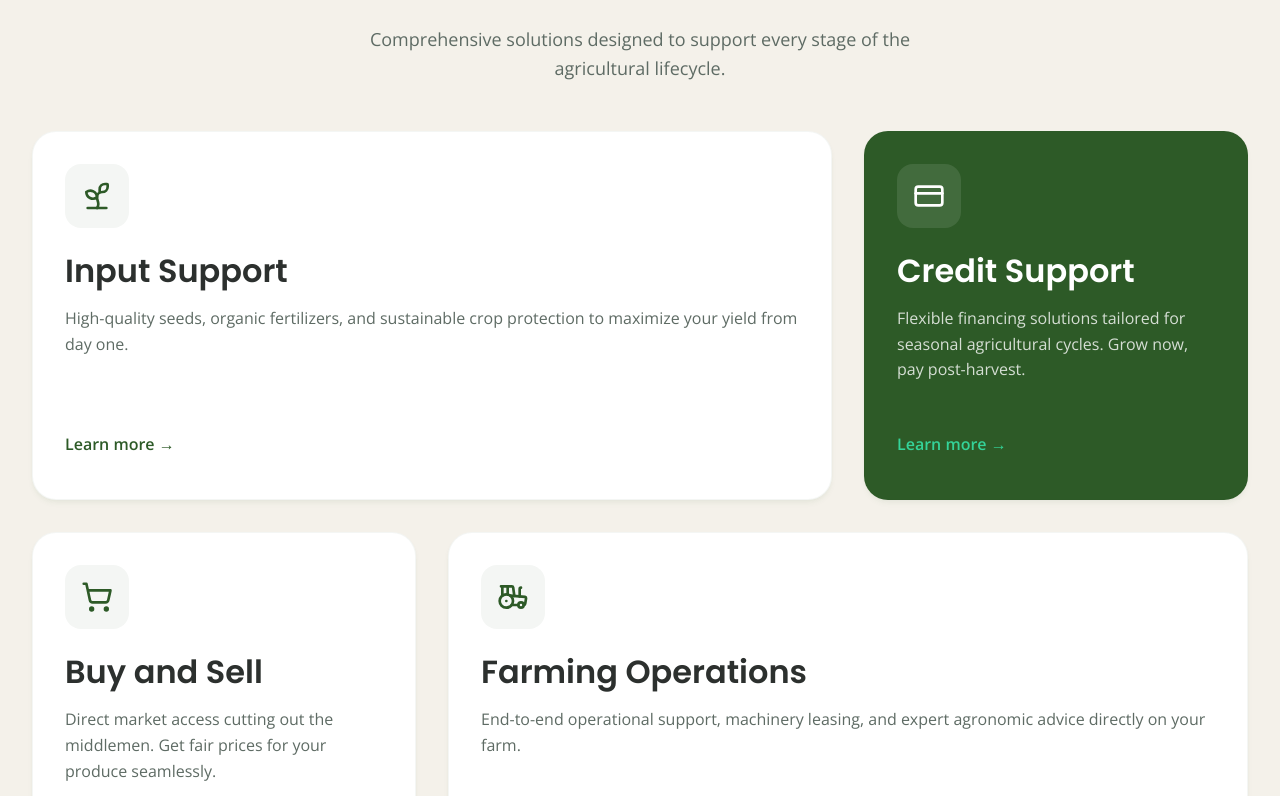
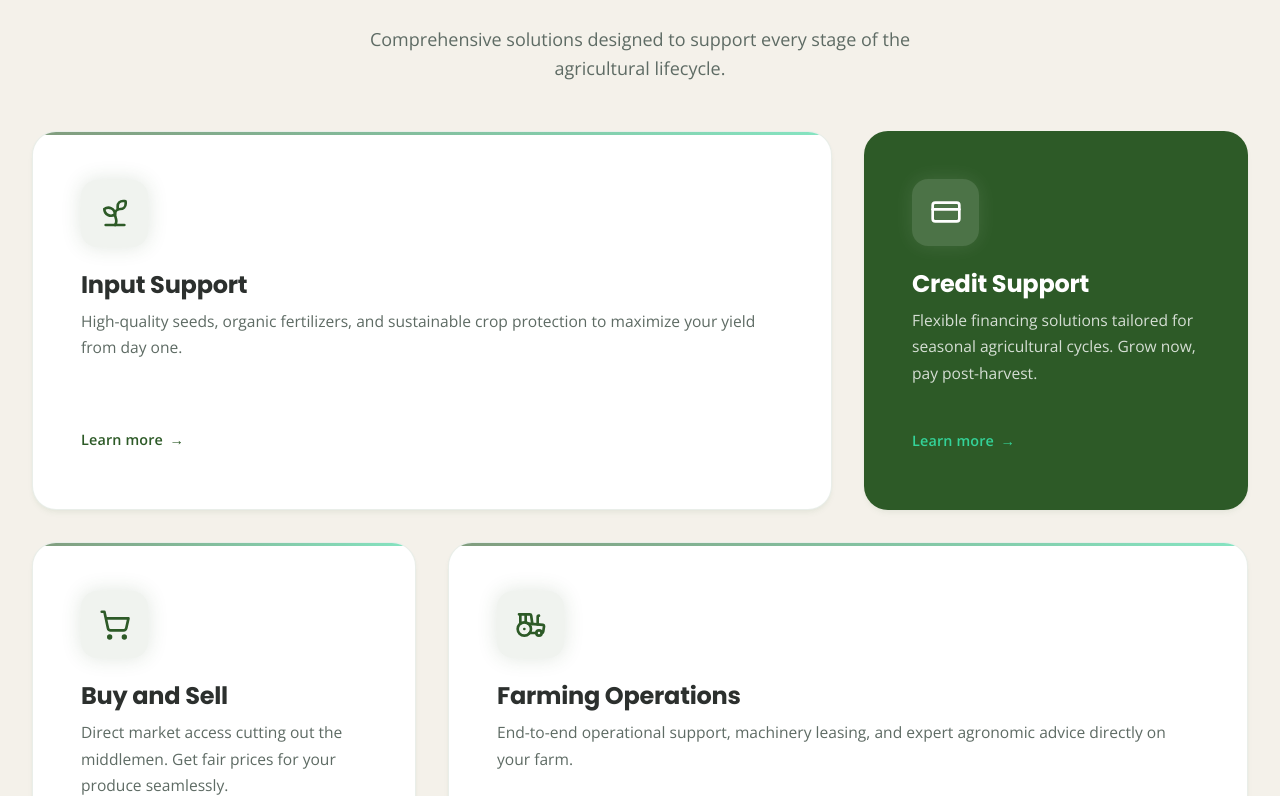
Before and after one commit to dake-07/bloomingfields, a React (Vite) app: page / in a window 1280 px wide. Shown: the part 984-1780 px from the top of the page. Built offline with nearby package versions, Linux system fonts and the light colour scheme.

Commit message:
feat: polish Services section cards with gradient accent, icon glow, and animated arrow

```diff
--- a/src/components/Services.jsx
+++ b/src/components/Services.jsx
@@ -60,34 +60,92 @@ const Services = () => {
                         <motion.div
                             key={service.id}
                             variants={itemVariants}
-                            className={`card card-interactive flex-column ${service.bg} ${service.span}`}
+                            className={`service-card card card-interactive flex-column ${service.bg} ${service.span}`}
                             style={{
                                 color: service.textMain || 'var(--color-text-main)',
-                                minHeight: '280px',
-                                justifyContent: 'space-between'
+                                minHeight: '300px',
+                                justifyContent: 'space-between',
+                                padding: 'var(--space-xl)',
+                                borderRadius: 'var(--radius-lg)',
+                                border: service.bg === 'bg-primary'
+                                    ? 'none'
+                                    : '1px solid rgba(45, 90, 39, 0.1)',
+                                position: 'relative',
+                                overflow: 'hidden',
                             }}
                         >
+                            {/* Subtle top-edge gradient accent for white cards */}
+                            {service.bg !== 'bg-primary' && (
+                                <div style={{
+                                    position: 'absolute',
+                                    top: 0,
+                                    left: 0,
+                                    right: 0,
+                                    height: '3px',
+                                    background: 'linear-gradient(90deg, var(--color-primary), var(--color-accent))',
+                                    borderRadius: 'var(--radius-lg) var(--radius-lg) 0 0',
+                                    opacity: 0.6,
+                                }} />
+                            )}
+
                             <div>
+                                {/* Icon wrapper with subtle glow */}
                                 <div
-                                    className="icon-wrapper"
+                                    className="service-icon-wrapper"
                                     style={{
                                         marginBottom: 'var(--space-md)',
                                         display: 'inline-flex',
-                                        padding: '1rem',
+                                        padding: '1.1rem',
                                         borderRadius: 'var(--radius-md)',
-                                        backgroundColor: service.bg === 'bg-primary' ? 'rgba(255,255,255,0.1)' : 'rgba(45,90,39,0.05)'
+                                        backgroundColor: service.bg === 'bg-primary'
+                                            ? 'rgba(255,255,255,0.15)'
+                                            : 'rgba(45,90,39,0.07)',
+                                        boxShadow: service.bg === 'bg-primary'
+                                            ? '0 0 20px rgba(255,255,255,0.1)'
+                                            : '0 0 20px rgba(45, 90, 39, 0.15)',
+                                        transition: 'box-shadow var(--transition-normal), transform var(--transition-normal)',
                                     }}
                                 >
                                     {service.icon}
                                 </div>
-                                <h3 style={{ color: service.textMain || 'var(--color-secondary)' }}>{service.title}</h3>
-                                <p style={{ color: service.textMuted || 'var(--color-text-muted)', fontSize: '1rem', lineHeight: 1.6 }}>
+
+                                <h3 style={{
+                                    color: service.textMain || 'var(--color-secondary)',
+                                    fontSize: 'clamp(1.2rem, 2.5vw, 1.5rem)',
+                                    fontWeight: 700,
+                                    marginBottom: 'var(--space-xs)',
+                                    letterSpacing: '-0.01em',
+                                }}>
+                                    {service.title}
+                                </h3>
+                                <p style={{
+                                    color: service.textMuted || 'var(--color-text-muted)',
+                                    fontSize: '0.975rem',
+                                    lineHeight: 1.7,
+                                    marginBottom: 0,
+                                }}>
                                     {service.description}
                                 </p>
                             </div>
 
-                            <a href="#contact" className="flex-row items-center learn-more-link" style={{ marginTop: 'var(--space-md)', fontWeight: 600, color: service.bg === 'bg-primary' ? 'var(--color-accent)' : 'var(--color-primary)', display: 'inline-flex', width: 'fit-content' }}>
-                                Learn more &rarr;
+                            {/* Learn more with animated arrow */}
+                            <a
+                                href="#contact"
+                                className="learn-more-link"
+                                style={{
+                                    marginTop: 'var(--space-lg)',
+                                    fontWeight: 600,
+                                    fontSize: '0.9rem',
+                                    color: service.bg === 'bg-primary' ? 'var(--color-accent)' : 'var(--color-primary)',
+                                    display: 'inline-flex',
+                                    alignItems: 'center',
+                                    gap: '0.4rem',
+                                    width: 'fit-content',
+                                    letterSpacing: '0.01em',
+                                }}
+                            >
+                                <span>Learn more</span>
+                                <span className="learn-more-arrow">&rarr;</span>
                             </a>
                         </motion.div>
                     ))}
@@ -109,6 +167,32 @@ const Services = () => {
           .md\\:col-span-2 { grid-column: span 2 / span 2; }
           .md\\:col-span-1 { grid-column: span 1 / span 1; }
         }
+
+        /* Arrow animation */
+        .learn-more-link .learn-more-arrow {
+          display: inline-block;
+          transition: transform 250ms ease-in-out;
+        }
+        .service-card:hover .learn-more-arrow {
+          transform: translateX(6px);
+        }
+
+        /* Icon glow on card hover */
+        .service-card:hover .service-icon-wrapper {
+          box-shadow: 0 0 28px rgba(45, 90, 39, 0.28);
+          transform: scale(1.05);
+        }
+        .bg-primary .service-card:hover .service-icon-wrapper,
+        .service-card.bg-primary:hover .service-icon-wrapper {
+          box-shadow: 0 0 28px rgba(255, 255, 255, 0.2);
+          transform: scale(1.05);
+        }
+
+        /* Enhanced card hover */
+        .service-card.card-interactive:hover {
+          transform: translateY(-6px);
+          box-shadow: 0 24px 40px -8px rgba(45, 90, 39, 0.14);
+        }
       `}</style>
         </section>
     );
```
